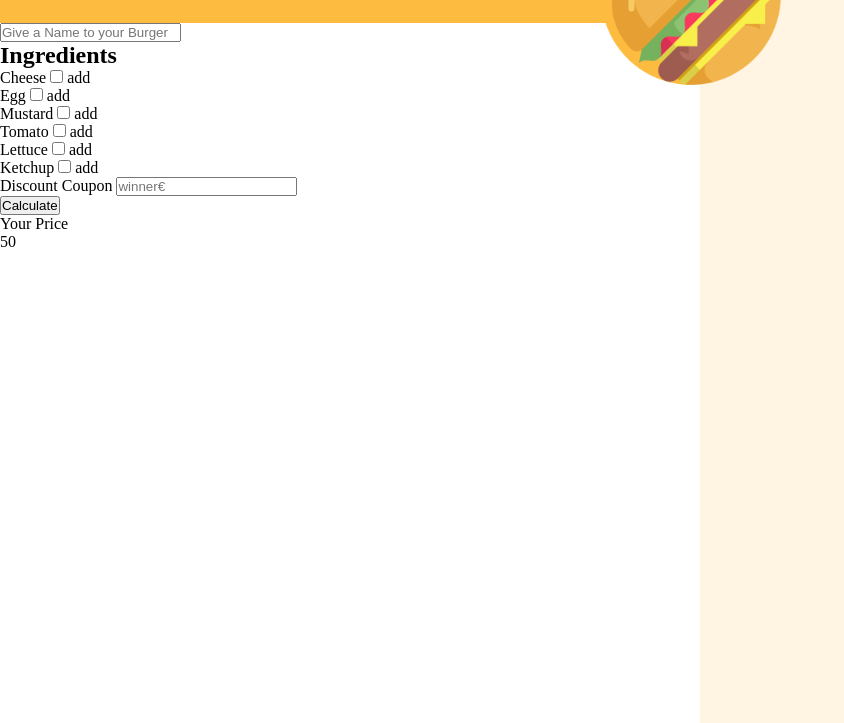
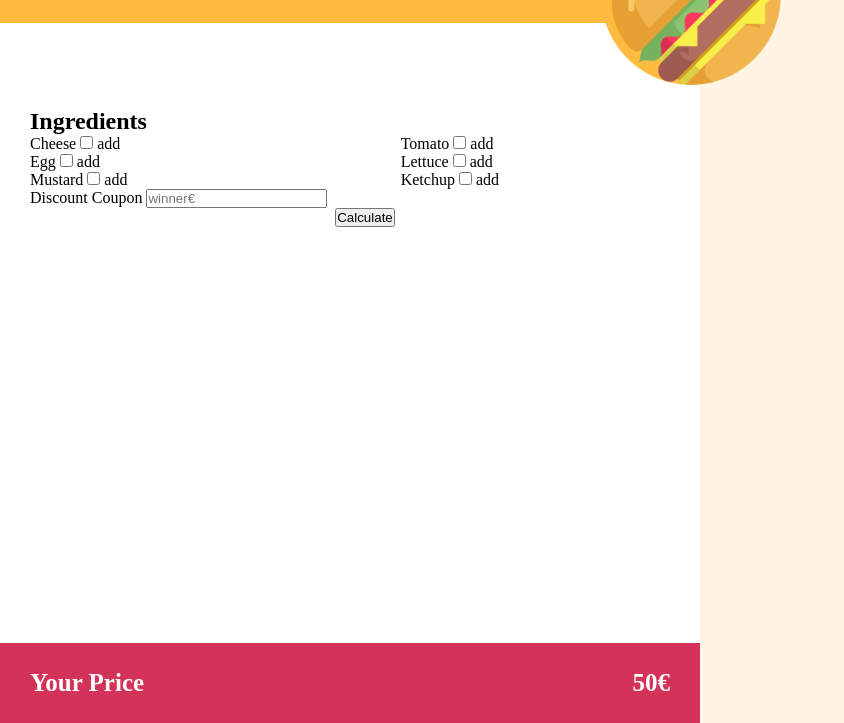
Before and after one commit to MattiaPolli93/js-burger, a plain HTML site: page index.html in a window 1280 px wide. Shown: the part 77-800 px from the top of the page, without its empty margins (0-844 px from the left). Drawn offline with Linux system fonts and the light colour scheme.

Commit message:
Drafted footer and part of main

```diff
--- a/css/style.css
+++ b/css/style.css
@@ -24,7 +24,7 @@ header {
 
 h1 {
     font-size: 30px;
-    font-weight: bold;
+    font-weight: 700;
     padding: 40px 0 0 30px;
 }
 
@@ -37,8 +37,56 @@ h1 {
 
 .img-box img {
     width: 180px;
+    height: auto;
 }
 
 /* Main */
+main {
+    padding: 35px 0 30px 30px;
+    height: calc(100% - 180px);
+}
 
+.ingredients {
+    max-width: 70%;
+}
+
+#burger-name {
+    width: 80%;
+    height: 50px;
+    border: none;
+}
+
+#burger-name::placeholder {
+    height: 2px;
+    font-size: 25px;
+    font-weight: bold;
+    font-style: italic;
+    color: #000;
+    opacity: 1;
+}
+
+.list {
+    display: flex;
+    justify-content: space-between;
+}
+
+.list li {
+    list-style: none;
+
+}
+
+.calculate {
+    text-align: center;
+}
 /* Footer */
+footer {
+    display: flex;
+    justify-content: space-between;
+    align-items: center;
+    color: #fff;
+    background-color: #d33359;
+    font-size: 25px;
+    font-weight: 600;
+    height: 80px;
+    padding: 0 30px;
+}
--- a/index.html
+++ b/index.html
@@ -23,7 +23,8 @@
             <!-- Add-ingredients list -->
             <div class="ingredients">
                 <h2>Ingredients</h2>
-                <ul>
+                <div class="list">
+                    <ul class="left-list">
                         <li>
                             <label for="cheese">Cheese
                                 <input id="cheese" class="add-ingredients" type="checkbox" value="3"> add
@@ -39,6 +40,8 @@
                                 <input id="mustard" class="add-ingredients"  type="checkbox" value="4"> add
                             </label>
                         </li>
+                    </ul>
+                    <ul>
                         <li>
                             <label for="tomato">Tomato
                                 <input id="tomato" class="add-ingredients"  type="checkbox" value="3"> add
@@ -55,6 +58,8 @@
                             </label>
                         </li>
                     </ul>
+
+                </div>
             </div>
             <div class="discount">
                 <label for="coupon">Discount Coupon
@@ -71,7 +76,7 @@
                 <span>Your Price</span>
             </div>
             <div>
-                <span id="total">50</span>
+                <span id="total">50€</span>
             </div>
         </footer>
     </div>
```
Lines whose indentation alone changed are shown as unchanged.
